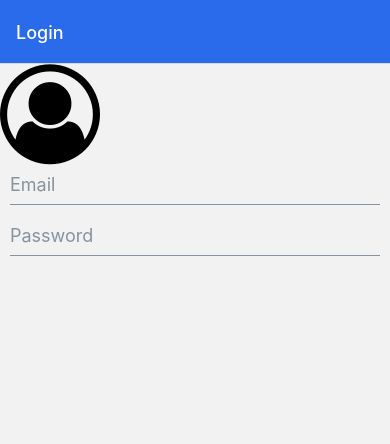
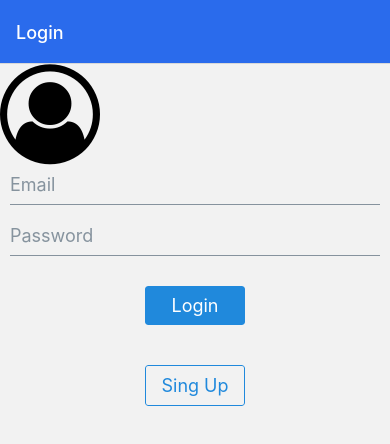
Before and after one commit to pasztor-andras/ChatApp, a React Native app: screen /Login in a window 390 px wide. Shown: the top 444 px of the page. Built offline with nearby package versions, Linux system fonts and the light colour scheme.

Commit message:
create states and function

```diff
--- a/screens/LoginScreen.js
+++ b/screens/LoginScreen.js
@@ -1,18 +1,31 @@
-import React from "react";
+import React, { useState } from "react";
 import { View, Text, StyleSheet } from "react-native";
 import { StatusBar } from "expo-status-bar";
 import { FontAwesome } from "@expo/vector-icons";
 import { Button, Input } from "react-native-elements";
 
 const LoginScreen = () => {
+
+
+    //-----to input fields----
+    const [email, setEmail] = useState("");
+    const [password, setPassword] = useState("");
+
+
+    const signIn = () => {
+        console.log("Klikk signIn")
+    }
+
   return (
     <View>
       <StatusBar style="light"></StatusBar>
       <FontAwesome name="user-circle-o" size={100} color="black" />
       <View style={styles.inputContainer}>
-        <Input placeholder="Email" autofocus type="email"/>
-        <Input placeholder="Password" secureTextEntry type="password"/>
+        <Input placeholder="Email" autofocus type="email" value={email} onChangeText={(text) => setEmail(text)}/>
+        <Input placeholder="Password" secureTextEntry type="password" value={password} onChangeText={(text) => setPassword(text)}/>
       </View>
+      <Button title="Login" containerStyle={styles.button} onPress={signIn}/>
+      <Button title="Sing Up" containerStyle={styles.button} type="outline"/>
     </View>
   );
 };
@@ -21,4 +34,9 @@ export default LoginScreen;
 
 const styles = StyleSheet.create({
   inputContainer: {},
+  button:{
+      margin: 20,
+      alignSelf: "center",
+      width: 100,
+  },
 });
```
